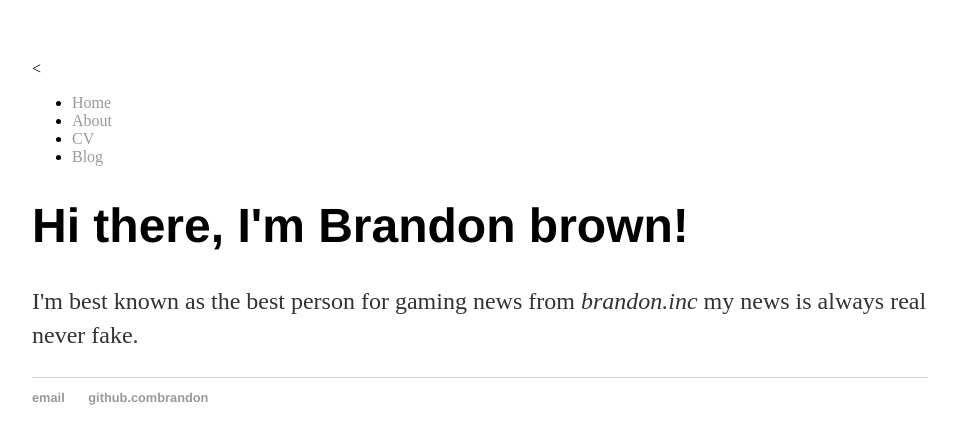
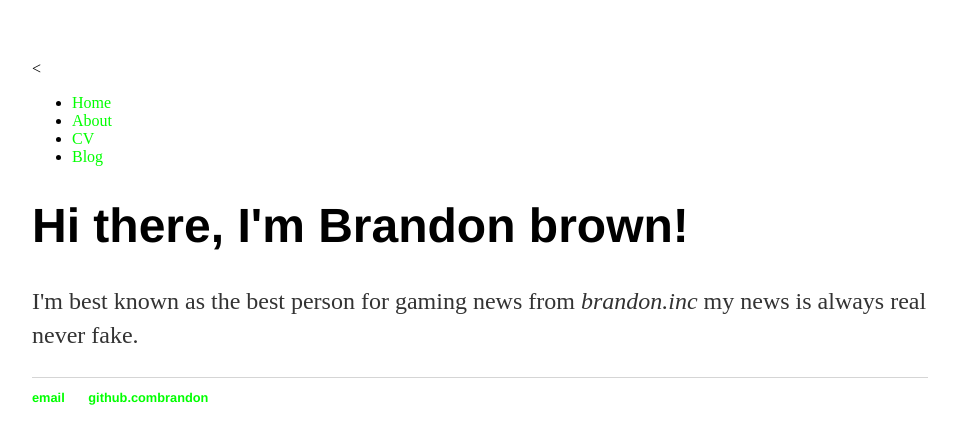
Before and after one commit to brandonb6587/brandonb6587.github.io, a Jekyll site: the page index.html, which Jekyll copies as it is, in a window 1280 px wide. Shown: the top 444 px of the page, without its empty margins (160-1115 px from the left). Built offline with Jekyll 4.4.1, drawn with Linux system fonts in a browser that asks for light colours.

Commit message:
Update main.css

```diff
--- a/css/main.css
+++ b/css/main.css
@@ -14,7 +14,7 @@ nav ul li, footer ul li {
 }
 a {
     text-decoration: none;
-    color: #999;
+    color: #00FF00;
 }
 a:hover {
     text-decoration: underline;
```
